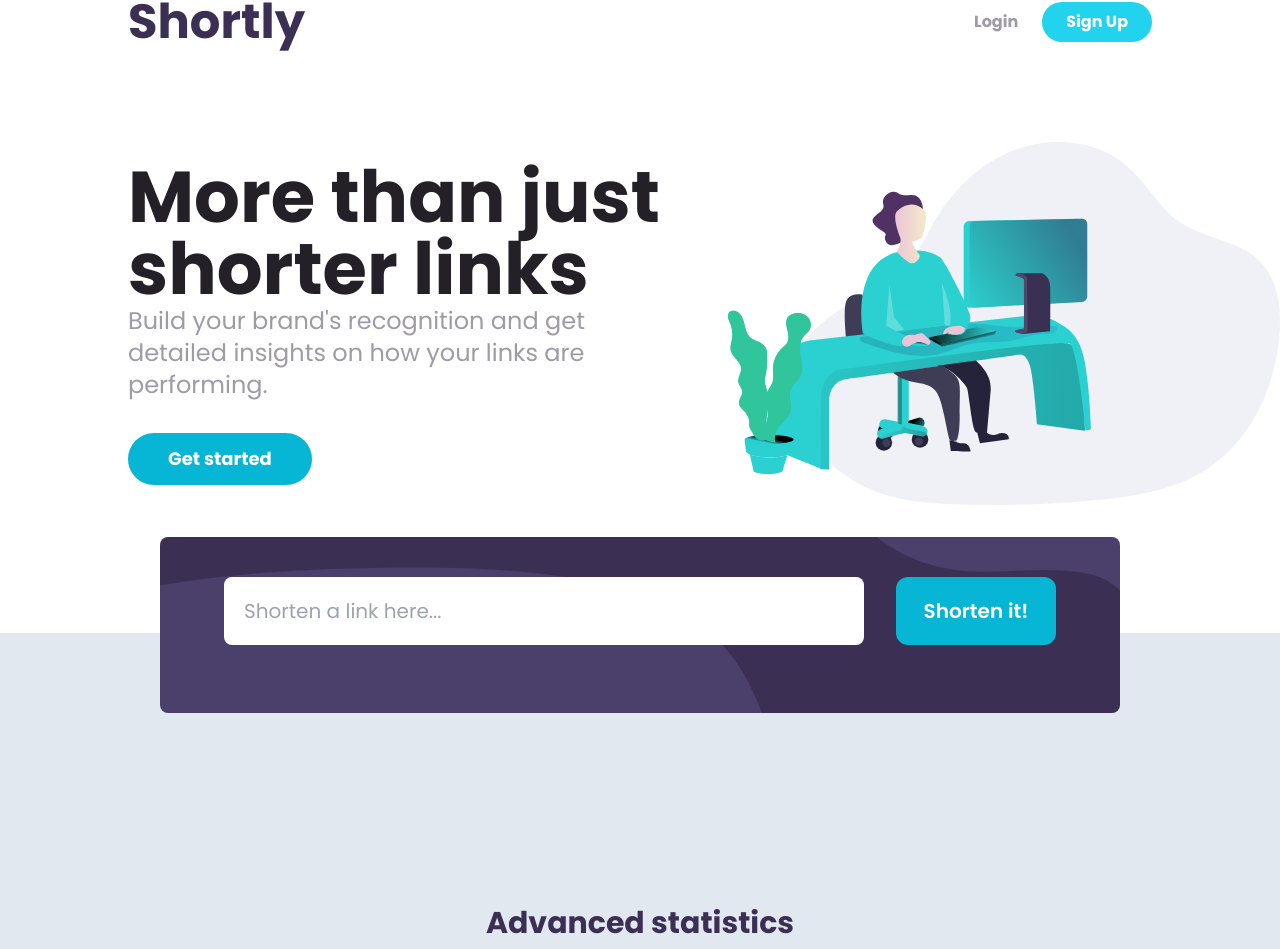
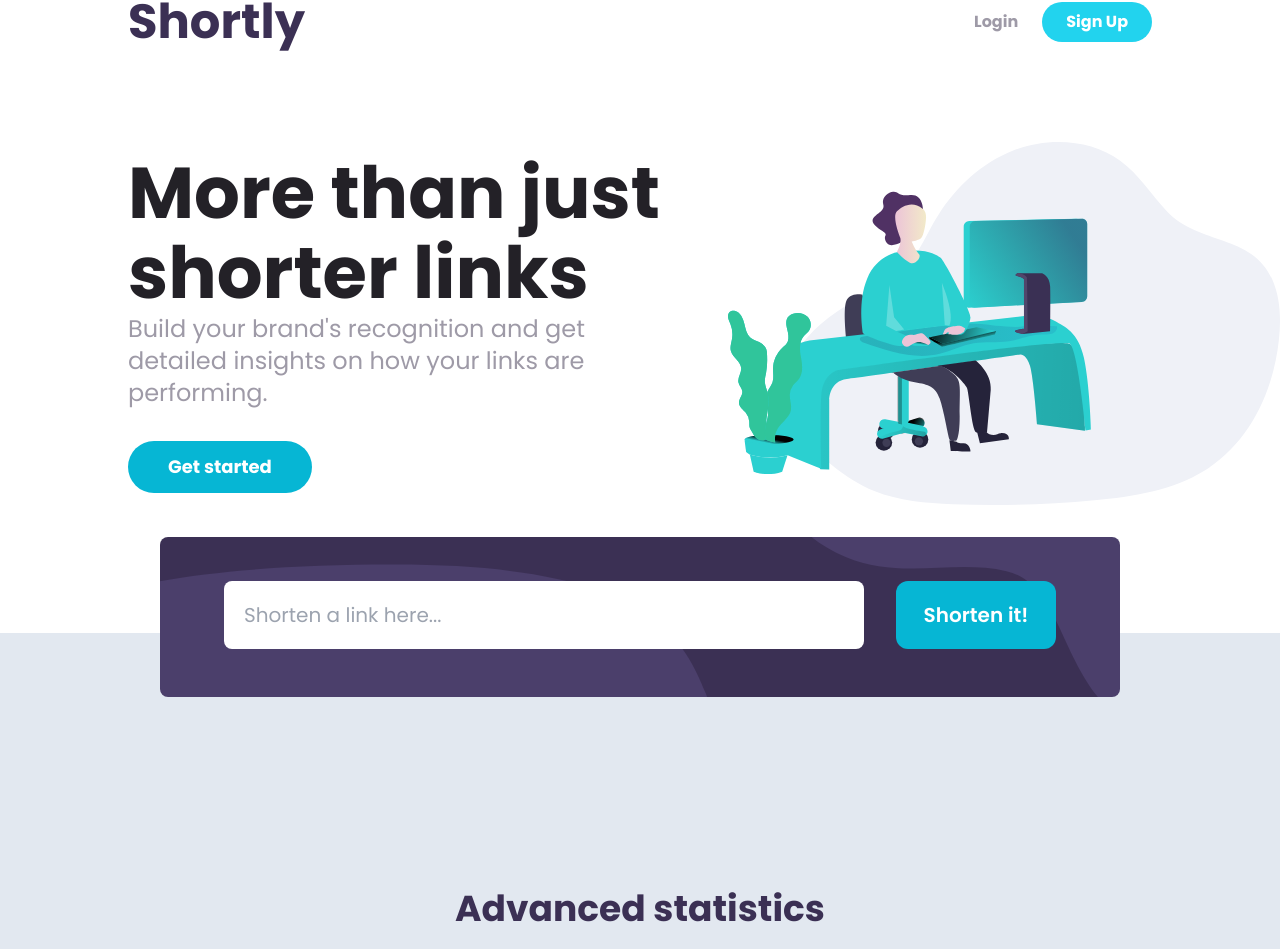
Before and after one commit to Segnities/URL-shortening-API-landing-page, a Next.js app: page / in a window 1280 px wide. Shown: the part 42-991 px from the top of the page. Built offline with nearby package versions, Linux system fonts and the light colour scheme.

Commit message:
Fix styles

```diff
--- a/components/Discover.jsx
+++ b/components/Discover.jsx
@@ -7,10 +7,12 @@ export default function Discover() {
     <div
       className="grid grid-rows-2 text-center md:text-left   sm:grid-rows-2 md:grid-rows-1 md:grid-cols-2 gap-12 pl-[10%] items-center">
 
-      <div className="block mr-5 order-2 md:order-1">
+      <div className="flex flex-col items-center gap-3 md:gap-0 md:block mr-5 order-2 md:order-1">
         <h2
-          className="text-3xl mb-2 sm:mb-0 lg:leading-12 text-center md:text-left sm:text-4xl md:text-6xl  lg:text-7xl text-very-dark-violet font-bold md:leading-[5rem]">More
-          than just shorter links</h2>
+          className="text-3xl mb-2 sm:mb-0 lg:leading-[5rem] md:leading-[4rem] sm:leading-8 text-center md:text-left sm:text-4xl md:text-6xl lg:text-7xl text-very-dark-violet font-bold"
+        >
+          More than just shorter links
+        </h2>
         <p className="md:text-xl lg:text-2xl text-grayish-violet">Build your brand&apos;s recognition and get
           detailed insights on how your links are performing.</p>
         <Button
@@ -19,11 +21,11 @@ export default function Discover() {
           Get started
         </Button>
       </div>
-      <div className="order-1 md:order-2" onDragStart={(e) => e.preventDefault()}>
+      <div className="order-1 md:order-2 flex justify-center w-full md:w-auto" onDragStart={(e) => e.preventDefault()}>
         <Image
           src="/img/illustration-working.svg"
-          width={200}
-          height={200}
+          width={190}
+          height={190}
           alt="working"
           className="w-full"
         />
--- a/components/ShortForm.jsx
+++ b/components/ShortForm.jsx
@@ -34,7 +34,7 @@ export default function ShortForm({ urls, setUrls }) {
             isSubmitting, errors,
           }) => (
             <Form className="w-full h-full flex flex-col justify-center">
-              <div className="flex flex-col md:flex-row items-center justify-center gap-4 md:gap-8">
+              <div className="relative top-3 flex flex-col md:flex-row items-center justify-center gap-4 md:gap-8">
                 <div className="w-11/12 md:w-8/12 flex flex-col">
                   <Field
                     name="url"
@@ -48,12 +48,12 @@ export default function ShortForm({ urls, setUrls }) {
                   variant="info"
                   disabled={isSubmitting}
                   type="submit"
-                  className="w-11/12 md:w-1/6 text-base md:text-lg lg:text-xl font-semibold p-2 md:p-3 lg:p-5 rounded-xl hover:bg-cyan-300 bg-cyan-500 text-white cursor-pointer disabled:bg-transparent disabled:border-white disabled:border-2"
+                  className="w-11/12 md:w-1/6 text-base md:text-lg lg:text-xl font-semibold p-2  lg:p-5 rounded-xl hover:bg-cyan-300 bg-cyan-500 text-white cursor-pointer disabled:bg-transparent disabled:border-white disabled:border-2"
                 >
                   {isSubmitting ? 'Submitting...' : 'Shorten it!'}
                 </Button>
               </div>
-              <p className={`hover md:block md:ml-24 mt-2 text-center md:text-left text- ${errors.url ? 'text-pink-500' : 'text-transparent'} text-sm`}>{errors.url ?? 'No Error'}</p>
+              <p className={`relative right-8 lg:right-0 top-2 italic hover md:block md:ml-24 mt-2 text-center md:text-left ${errors.url ? 'text-pink-500' : 'text-transparent'} text-sm`}>{errors.url ?? 'No Error'}</p>
             </Form>
           )
         }
--- a/components/UI/Button.jsx
+++ b/components/UI/Button.jsx
@@ -20,7 +20,6 @@ const Button = (props) => {
       obj[key] = propsCopy[key];
       return obj;
     }, {});
-  console.log(restProps);
 
   return (
     <button className={rootStyles} {...restProps}>
--- a/components/UI/FormWrapper.jsx
+++ b/components/UI/FormWrapper.jsx
@@ -4,7 +4,7 @@ import PropTypes from 'prop-types';
 const FormWrapper = (props) => {
   const { children } = props;
   return (
-    <div className="relative bottom-24 w-full h-44 flex flex-1 justify-center items-center">
+    <div className="relative bottom-24 w-full h-40 flex flex-1 justify-center items-center">
       {children}
     </div>
   );
--- a/pages/index.jsx
+++ b/pages/index.jsx
@@ -37,11 +37,10 @@ export default function Home() {
         <UrlList urls={urls} />
         <SpacingSm />
         <section className="w-full flex flex-col items-center text-center gap-4">
-          <h3 className="text-dark-violet text-3xl font-bold">Advanced statistics</h3>
+          <h3 className="text-dark-violet text-4xl font-bold">Advanced statistics</h3>
           <p className="max-w-lg text-lg text-grayish-violet">Track how your links are performing across the web with our advanced statistics
             dashboard.</p>
           <SpacingSm />
-
         </section>
         <SpacingMd />
         <div className="relative w-full">
```
Also changed, not shown: 1 other file (tests, documents, lock files or other folders).
